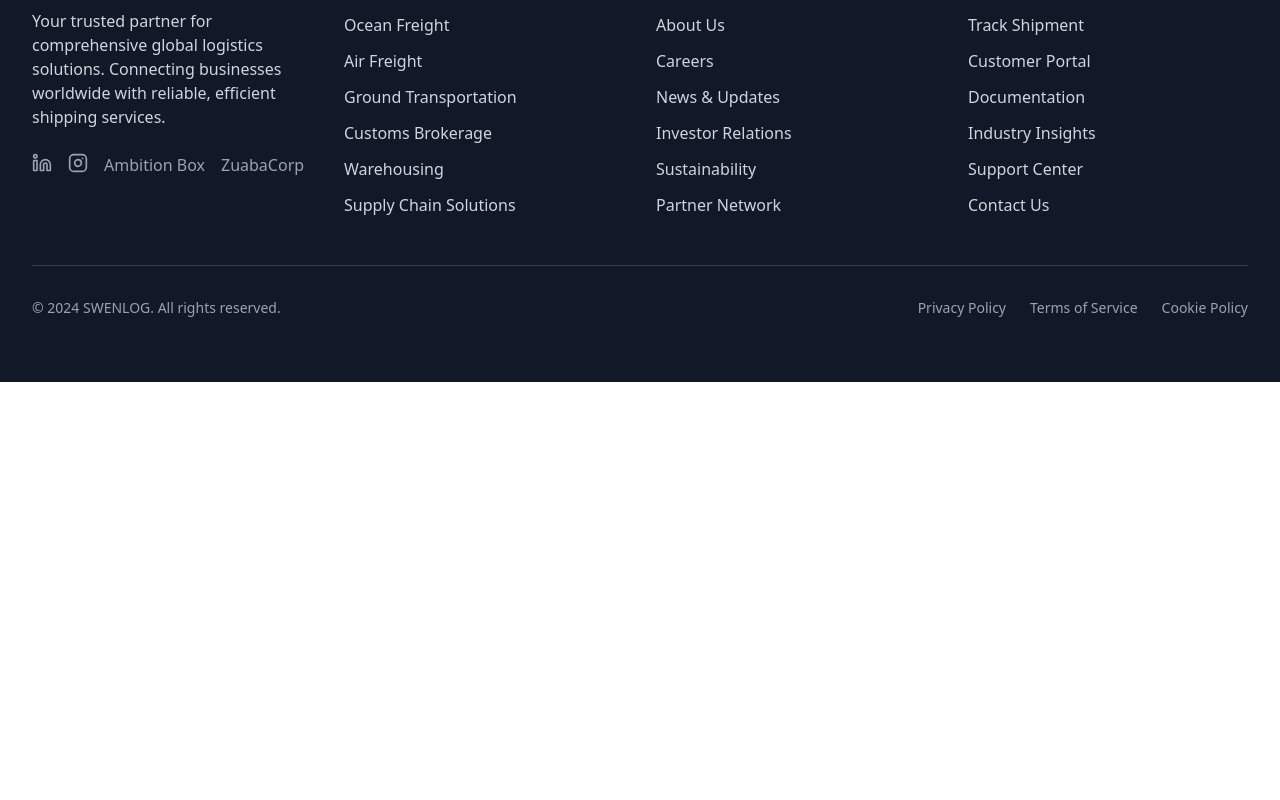
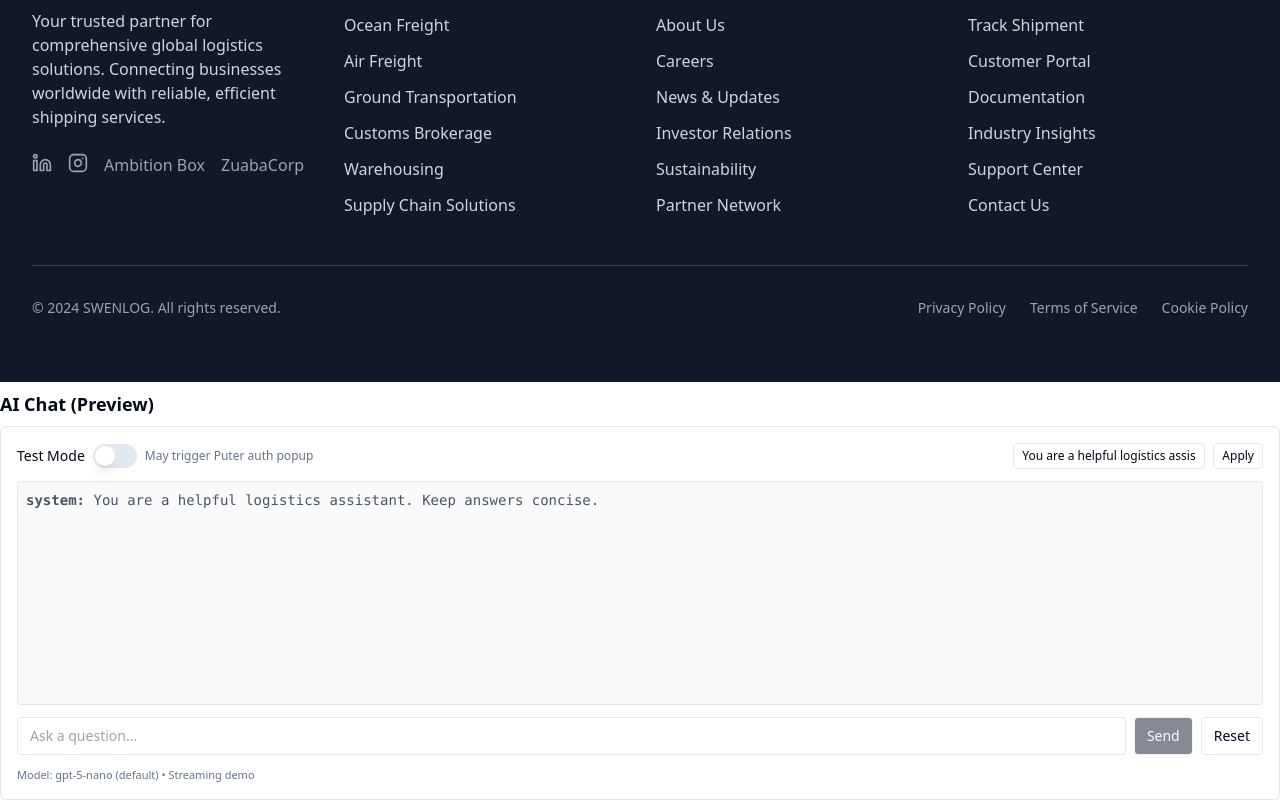
Before and after one commit to kylasweb/swenlogged, a React (Vite) app: page / in a window 1280 px wide. Shown: the part 5494-6294 px from the top of the page. Before the commit the page ends 5876 px from the top, so only its background shows below. Built offline with nearby package versions, Linux system fonts and the light colour scheme.

Commit message:
feat: Add AIChatConsole component with test mode and streaming chat support

```diff
--- /dev/null
+++ b/src/components/ai/AIChatConsole.tsx
@@ -0,0 +1,85 @@
+import React, { useState, useCallback } from 'react';
+import { Switch } from '@/components/ui/switch';
+import { puterService } from '@/utils/puterService';
+import { useAIStreamingChat } from '@/hooks/useAIStreamingChat';
+
+/**
+ * AIChatConsole
+ * Visible streaming chat component with testMode/auth popup toggle.
+ */
+export const AIChatConsole: React.FC = () => {
+  const [input, setInput] = useState('');
+  const [testMode, setTestMode] = useState(false);
+  const [systemPrompt, setSystemPrompt] = useState('You are a helpful logistics assistant. Keep answers concise.');
+
+  const chat = useAIStreamingChat({
+    initialMessages: [{ role: 'system', content: systemPrompt }],
+    testMode
+  });
+
+  // Sync system message if changed
+  const applySystemPrompt = useCallback(() => {
+    chat.setMessages([{ role: 'system', content: systemPrompt }]);
+  }, [systemPrompt, chat]);
+
+  const send = async () => {
+    if (!input.trim() || chat.isStreaming) return;
+    chat.appendUser(input.trim());
+    setInput('');
+    await chat.run();
+  };
+
+  return (
+    <div className="border rounded-md p-4 space-y-3 bg-white shadow-sm">
+      <div className="flex items-center justify-between gap-4 flex-wrap">
+        <div className="flex items-center gap-2 text-sm">
+          <span className="font-medium">Test Mode</span>
+          <Switch checked={testMode} onCheckedChange={(v)=>setTestMode(!!v)} />
+          <span className="text-xs text-muted-foreground">{testMode ? 'No auth prompt / sandbox' : 'May trigger Puter auth popup'}</span>
+        </div>
+        <div className="flex items-center gap-2 text-sm w-full sm:w-auto">
+          <input
+            value={systemPrompt}
+            onChange={e=>setSystemPrompt(e.target.value)}
+            className="flex-1 border rounded px-2 py-1 text-xs"
+            placeholder="System prompt"
+          />
+          <button onClick={applySystemPrompt} className="text-xs border rounded px-2 py-1">Apply</button>
+        </div>
+      </div>
+      <div className="h-56 overflow-auto border rounded p-2 bg-neutral-50 text-sm font-mono">
+        {chat.messages.map((m,i)=> (
+          <div key={i} className={m.role === 'user' ? 'text-blue-700' : m.role === 'assistant' ? 'text-green-700' : 'text-slate-600'}>
+            <strong>{m.role}:</strong> {String(m.content)}
+          </div>
+        ))}
+        {chat.isStreaming && chat.streamText && (
+          <div className="text-green-700"><strong>assistant (streaming):</strong> {chat.streamText}</div>
+        )}
+      </div>
+      <div className="flex gap-2 items-start">
+        <input
+          value={input}
+          onChange={e=>setInput(e.target.value)}
+          onKeyDown={e=>{ if(e.key==='Enter') send(); }}
+          placeholder="Ask a question..."
+          className="flex-1 border rounded px-3 py-2 text-sm"
+          disabled={chat.isStreaming}
+        />
+        <button
+          onClick={send}
+          disabled={chat.isStreaming || !input.trim()}
+          className="px-3 py-2 text-sm border rounded bg-primary text-primary-foreground disabled:opacity-50"
+        >{chat.isStreaming ? '...' : 'Send'}</button>
+        {chat.isStreaming && (
+          <button onClick={chat.abort} className="px-3 py-2 text-sm border rounded text-red-600">Stop</button>
+        )}
+        <button onClick={()=>{ chat.reset(); applySystemPrompt(); }} className="px-3 py-2 text-sm border rounded">Reset</button>
+      </div>
+      {chat.error && <div className="text-xs text-red-600">{chat.error}</div>}
+      <div className="text-[11px] text-muted-foreground">Model: gpt-5-nano (default) • Streaming demo</div>
+    </div>
+  );
+};
+
+export default AIChatConsole;
--- /dev/null
+++ b/src/components/ai/index.ts
@@ -0,0 +1 @@
+export * from './AIChatConsole';
--- a/src/pages/Index.tsx
+++ b/src/pages/Index.tsx
@@ -7,6 +7,8 @@ import ClientShowcase from '../components/ClientShowcase';
 import Contact from '../components/Contact';
 import Footer from '../components/Footer';
 import LiveChat from '../components/LiveChat';
+import React, { Suspense } from 'react';
+const AIChatConsole = React.lazy(()=> import('@/components/ai/AIChatConsole'));
 
 const Index = () => {
   return (
@@ -19,6 +21,12 @@ const Index = () => {
       <Contact />
       <Footer />
       <LiveChat />
+      <div className="pt-2">
+        <h2 className="text-lg font-semibold mb-2">AI Chat (Preview)</h2>
+        <Suspense fallback={<div className="text-sm text-muted-foreground">Loading AI console…</div>}>
+          <AIChatConsole />
+        </Suspense>
+      </div>
     </div>
   );
 };
```
